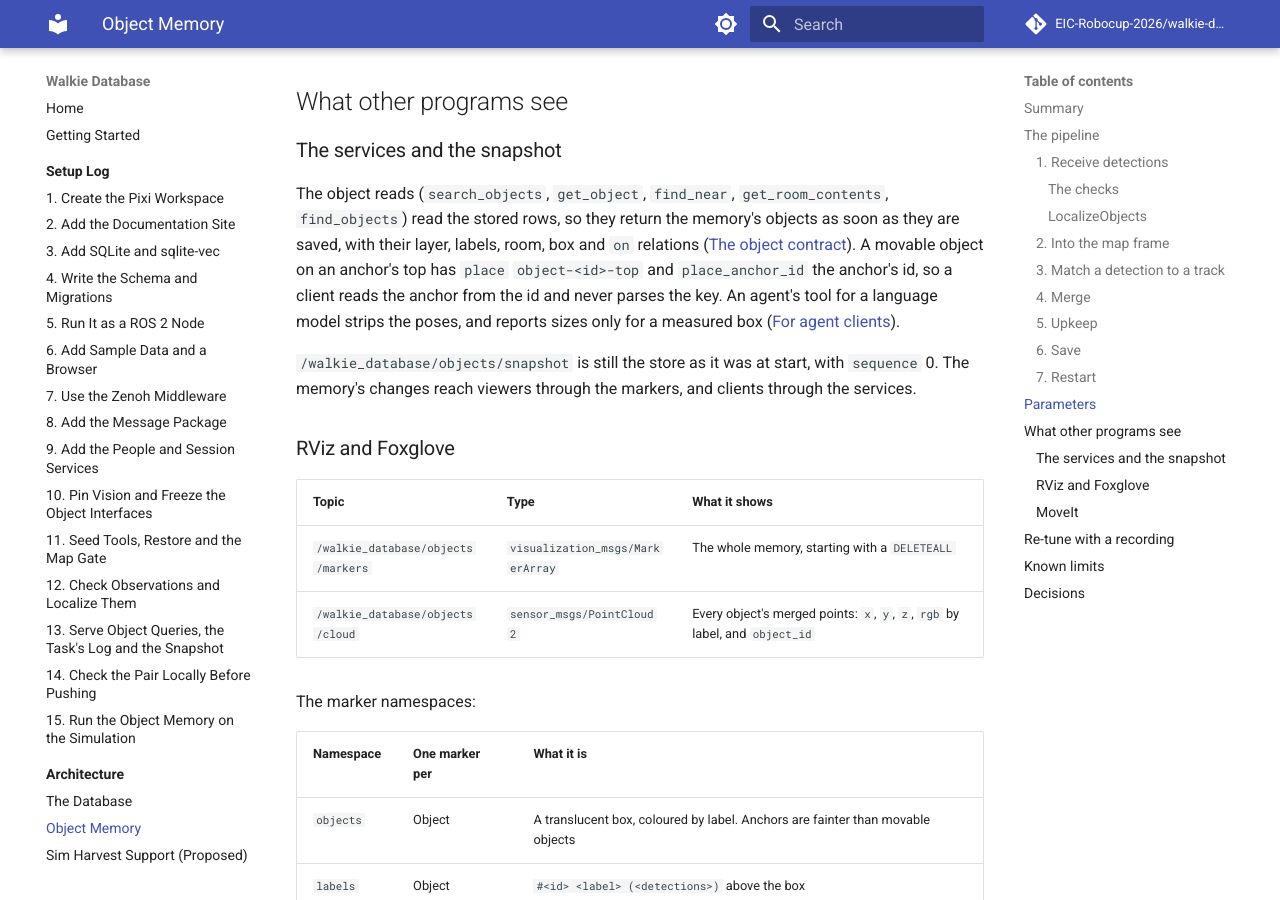
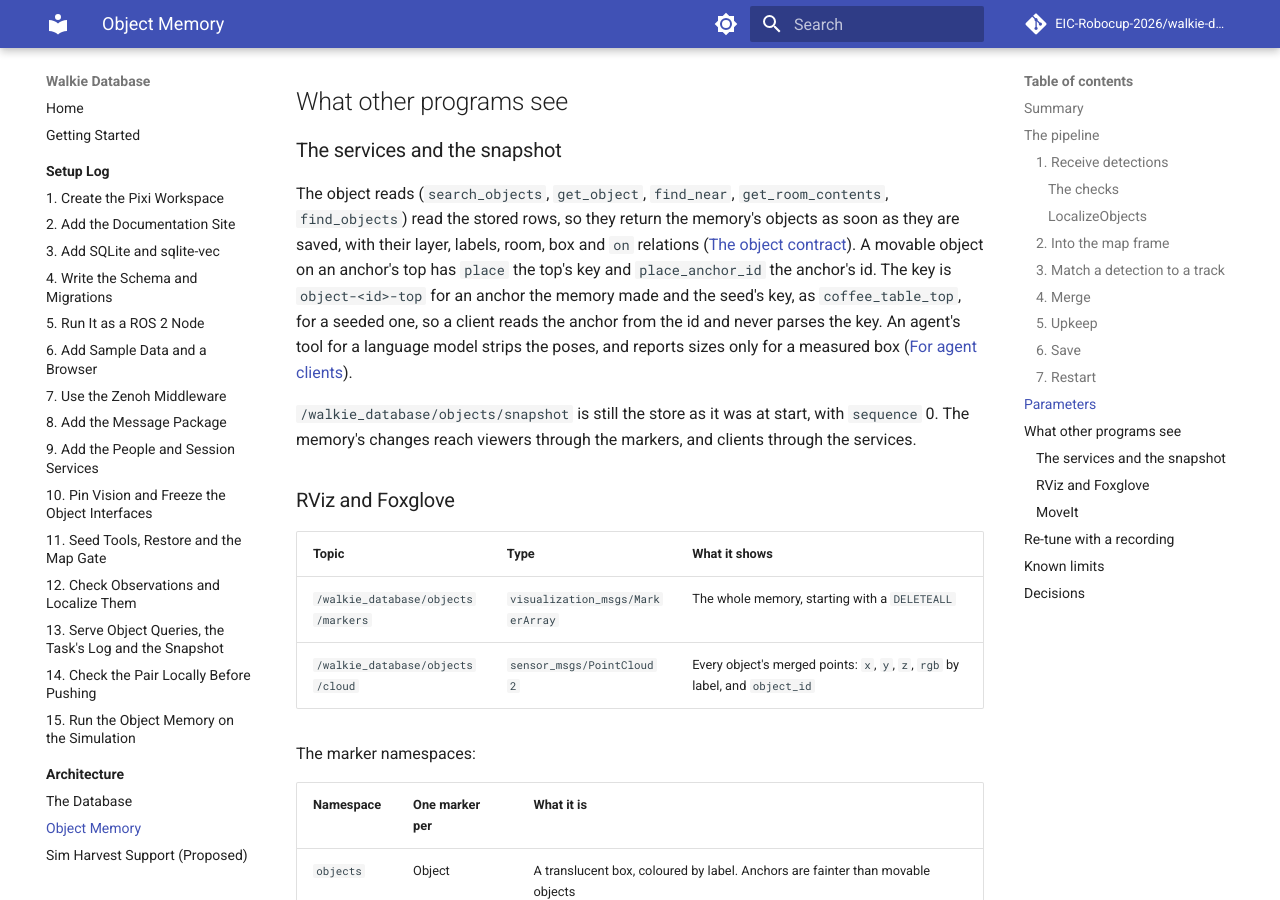
Before and after one commit to EIC-Robocup-2026/walkie-database, an MkDocs documentation site: the page built from docs/architecture/object-memory.md, in a window 1280 px wide and 900 px high, scrolled down 9311 px. Built offline with MkDocs 1.6.1 and Material for MkDocs 9.7.7, drawn with Linux system fonts in a browser that asks for light colours; comment, search, counter and statistics services are not loaded.

Commit message:
docs: name the top key of a seeded anchor in an object's place

```diff
--- a/docs/architecture/object-memory.md
+++ b/docs/architecture/object-memory.md
@@ -343,8 +343,10 @@ The object reads (`search_objects`, `get_object`, `find_near`, `get_room_content
 `find_objects`) read the stored rows, so they return the memory's objects as soon as
 they are saved, with their layer, labels, room, box and `on` relations
 ([The object contract](database.md#the-object-contract)). A movable object on an
-anchor's top has `place` `object-<id>-top` and `place_anchor_id` the anchor's id, so
-a client reads the anchor from the id and never parses the key. An agent's tool for a
+anchor's top has `place` the top's key and `place_anchor_id` the anchor's id. The key
+is `object-<id>-top` for an anchor the memory made and the seed's key, as
+`coffee_table_top`, for a seeded one, so a client reads the anchor from the id and
+never parses the key. An agent's tool for a
 language model strips the poses, and reports sizes only for a measured box
 ([For agent clients](database.md#for-agent-clients)).
 
```
